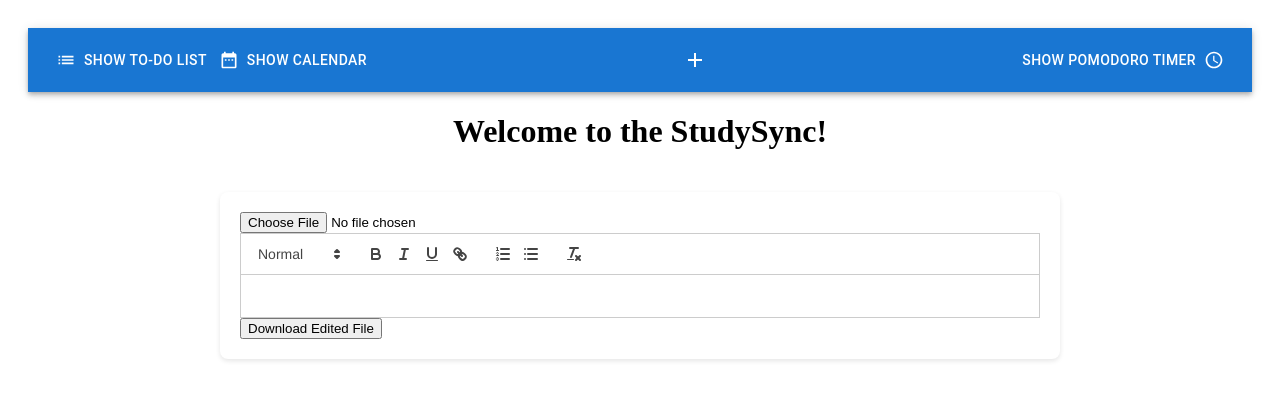
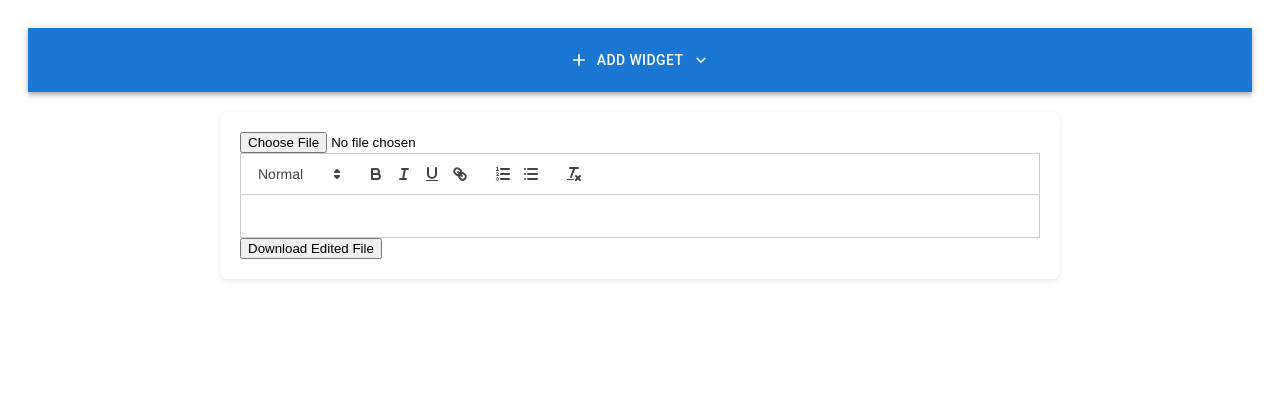
Before and after one commit to Mihran03/mihran-onboarding, a React (Create React App) app: page /home in a window 1280 px wide. Shown: the top 400 px of the page. Built offline with nearby package versions, Linux system fonts and the light colour scheme.

Commit message:
created an add widgets menu

```diff
--- a/src/Pages/DraggableBox.js
+++ b/src/Pages/DraggableBox.js
@@ -1,7 +1,7 @@
 import React, { useState } from 'react';
 import Draggable from 'react-draggable';
-
-function DraggableBox({ isVisible }) {
+import { Button } from '@mui/material';
+function DraggableBox({ toggleVisibility }) {
   const [tasks, setTasks] = useState([]);
   const [newTask, setNewTask] = useState('');
 
@@ -24,9 +24,7 @@ function DraggableBox({ isVisible }) {
     setTasks(newTasks);
   };
 
-  if (!isVisible) {
-    return null;
-  }
+
 
   return (
     <Draggable
@@ -61,6 +59,7 @@ function DraggableBox({ isVisible }) {
             ))}
           </ul>
         </div>
+        <Button className = "hide-button" onClick={toggleVisibility}>Hide</Button>
       </div>
     </Draggable>
   );
--- a/src/Pages/HomePage.js
+++ b/src/Pages/HomePage.js
@@ -3,84 +3,121 @@ import AppBar from '@mui/material/AppBar';
 import Toolbar from '@mui/material/Toolbar';
 import IconButton from '@mui/material/IconButton';
 import Button from '@mui/material/Button';
-import AddIcon from '@mui/icons-material/Add'; // Import the Add icon
-import ListIcon from '@mui/icons-material/List';
-import DateRangeIcon from '@mui/icons-material/DateRange';
-import AccessTimeIcon from '@mui/icons-material/AccessTime';
-import { Box } from '@mui/material'; // To use for layout
-
-import TextEditor from './TextEditor';
+import { Box, Menu, MenuItem } from '@mui/material';
+import KeyboardArrowDownIcon from '@mui/icons-material/KeyboardArrowDown';
 import DraggableBox from './DraggableBox';
 import MyCalendar from './MyCalendar';
 import PomodoroTimer from './PomodoroTimer';
+import { styled } from '@mui/material/styles';
 import '../css/homepage.css';
+import TextEditor from './TextEditor';
+import { Add } from '@material-ui/icons';
+
+const StyledMenu = styled((props) => (
+  <Menu
+    elevation={0}
+    anchorOrigin={{
+      vertical: 'bottom',
+      horizontal: 'right',
+    }}
+    transformOrigin={{
+      vertical: 'top',
+      horizontal: 'right',
+    }}
+    {...props}
+  />
+))(({ theme }) => ({
+  // Custom styling here as provided
+}));
 
 function HomePage() {
   const [editorContent, setEditorContent] = useState('');
   const [showDraggable, setShowDraggable] = useState(false);
   const [showCalendar, setShowCalendar] = useState(false);
   const [showPomodoroTimer, setShowPomodoroTimer] = useState(false);
+  const [anchorEl, setAnchorEl] = React.useState(null);
+  const open = Boolean(anchorEl);
 
-  const toggleDraggable = () => setShowDraggable(!showDraggable);
-  const toggleCalendar = () => setShowCalendar(!showCalendar);
-  const togglePomodoroTimer = () => setShowPomodoroTimer(!showPomodoroTimer);
-
-  const handleFileChange = event => {
-    const file = event.target.files[0];
-    if (file) {
-      const reader = new FileReader();
-      reader.onload = function(e) {
-        setEditorContent(e.target.result);
-      };
-      reader.readAsText(file);
-    }
+  const handleMenuClick = (event) => {
+    setAnchorEl(event.currentTarget);
   };
 
-  const handleEditorChange = content => {
-    setEditorContent(content);
+  const handleMenuClose = () => {
+    setAnchorEl(null);
   };
 
-  const handleDownload = () => {
-    const textContent = editorContent.replace(/<[^>]*>?/gm, '');
-    const element = document.createElement("a");
-    const file = new Blob([textContent], { type: 'text/plain' });
-    element.href = URL.createObjectURL(file);
-    element.download = "editedFile.txt";
-    document.body.appendChild(element);
-    element.click();
-    document.body.removeChild(element);
+  const toggleDraggable = () => {
+    setShowDraggable(!showDraggable);
+    handleMenuClose();
+  };
+
+  const toggleCalendar = () => {
+    setShowCalendar(!showCalendar);
+    handleMenuClose();
+  };
+
+  const togglePomodoroTimer = () => {
+    setShowPomodoroTimer(!showPomodoroTimer);
+    handleMenuClose();
   };
 
   return (
     <div className="homepage">
       <AppBar position="static">
         <Toolbar>
-          <Button color="inherit" onClick={toggleDraggable} startIcon={<ListIcon />}>
-            {showDraggable ? 'Hide To-Do List' : 'Show To-Do List'}
-          </Button>
-          <Button color="inherit" onClick={toggleCalendar} startIcon={<DateRangeIcon />}>
-            {showCalendar ? 'Hide Calendar' : 'Show Calendar'}
-          </Button>
-          <Box sx={{ flexGrow: 1, display: 'flex', justifyContent: 'center' }}>
-            <IconButton color="inherit">
-              <AddIcon />
-            </IconButton>
+          <Box sx={{ display: 'flex', justifyContent: 'center', width: '100%' }}>
+            <Button
+              aria-controls={open ? 'customized-menu' : undefined}
+              aria-haspopup="true"
+              aria-expanded={open ? 'true' : undefined}
+              variant="contained"
+              disableElevation
+              onClick={handleMenuClick}
+              startIcon ={<Add/>}
+              endIcon={<KeyboardArrowDownIcon />}
+
+            >
+              Add Widget
+            </Button>
+            <StyledMenu
+              id="customized-menu"
+              MenuListProps={{
+                'aria-labelledby': 'customized-button',
+              }}
+              anchorEl={anchorEl}
+              open={open}
+              onClose={handleMenuClose}
+            >
+              <MenuItem onClick={toggleDraggable} disableRipple>
+                {showDraggable ? 'Hide To-Do List' : 'Show To-Do List'}
+              </MenuItem>
+              <MenuItem onClick={toggleCalendar} disableRipple>
+                {showCalendar ? 'Hide Calendar' : 'Show Calendar'}
+              </MenuItem>
+              <MenuItem onClick={togglePomodoroTimer} disableRipple>
+                {showPomodoroTimer ? 'Hide Pomodoro Timer' : 'Show Pomodoro Timer'}
+              </MenuItem>
+            </StyledMenu>
           </Box>
-          <Button color="inherit" onClick={togglePomodoroTimer} endIcon={<AccessTimeIcon />}>
-            {showPomodoroTimer ? 'Hide Pomodoro Timer' : 'Show Pomodoro Timer'}
-          </Button>
         </Toolbar>
       </AppBar>
-      <h1>Welcome to the StudySync!</h1>
-      <DraggableBox isVisible={showDraggable} />
-      {showCalendar && <MyCalendar />}
-      {showPomodoroTimer && <PomodoroTimer />}
+      {showDraggable && <DraggableBox toggleVisibility={() => setShowDraggable(false)} />}
+      {showCalendar && <MyCalendar toggleVisibility={() => setShowCalendar(false)} />}
+      {showPomodoroTimer && <PomodoroTimer toggleVisibility={() => setShowPomodoroTimer(false)} />}
       <div className="text-editor-container">
         <TextEditor
-          handleFileChange={handleFileChange}
+          handleFileChange={(e) => setEditorContent(e.target.result)}
           editorContent={editorContent}
-          handleEditorChange={handleEditorChange}
-          handleDownload={handleDownload}
+          handleEditorChange={setEditorContent}
+          handleDownload={() => {
+            const element = document.createElement("a");
+            const file = new Blob([editorContent.replace(/<[^>]*>?/gm, '')], { type: 'text/plain' });
+            element.href = URL.createObjectURL(file);
+            element.download = "editedFile.txt";
+            document.body.appendChild(element);
+            element.click();
+            document.body.removeChild(element);
+          }}
         />
       </div>
     </div>
--- a/src/Pages/MyCalendar.js
+++ b/src/Pages/MyCalendar.js
@@ -3,8 +3,10 @@ import React, { useState } from 'react';
 import Calendar from 'react-calendar';
 import 'react-calendar/dist/Calendar.css';
 import Draggable from 'react-draggable'; // Import Draggable
+import { Button } from '@mui/material';
 
-function MyCalendar() {
+
+function MyCalendar({ toggleVisibility }) {
   const [date, setDate] = useState(new Date());
 
   const onChange = (newDate) => {
@@ -31,6 +33,7 @@ function MyCalendar() {
           value={date}
         />
         <p>Selected date: {date.toDateString()}</p>
+        <Button className = "hide-button" onClick={toggleVisibility}>Hide</Button>
       </div>
     </Draggable>
   );
--- a/src/Pages/PomodoroTimer.js
+++ b/src/Pages/PomodoroTimer.js
@@ -2,12 +2,14 @@ import React, { useState, useEffect } from 'react';
 import { TextField, Button, Typography, Box, Grid } from '@mui/material';
 import Draggable from 'react-draggable'; // Import Draggable
 
-function PomodoroTimer() {
+function PomodoroTimer({toggleVisibility }) {
     const [studyMinutes, setStudyMinutes] = useState(25);
     const [breakMinutes, setBreakMinutes] = useState(5);
     const [secondsLeft, setSecondsLeft] = useState(studyMinutes * 60);
     const [isTimerRunning, setIsTimerRunning] = useState(false);
     const [isStudyTime, setIsStudyTime] = useState(true); // Toggle between study and break
+
+
 
     useEffect(() => {
         setSecondsLeft((isStudyTime ? studyMinutes : breakMinutes) * 60);
@@ -83,7 +85,7 @@ function PomodoroTimer() {
                     />
                 </Box>
             </Box>
-
+            <Button className = "hide-button" onClick={toggleVisibility}>Hide</Button>
             </div>
         </Draggable>
     );
--- a/src/css/homepage.css
+++ b/src/css/homepage.css
@@ -138,3 +138,5 @@
    /* Add margin to separate from the text editor */
 }
 /* Handle styles are already defined and will apply to all handles */
+
+/* Hide Button Styling */
```
